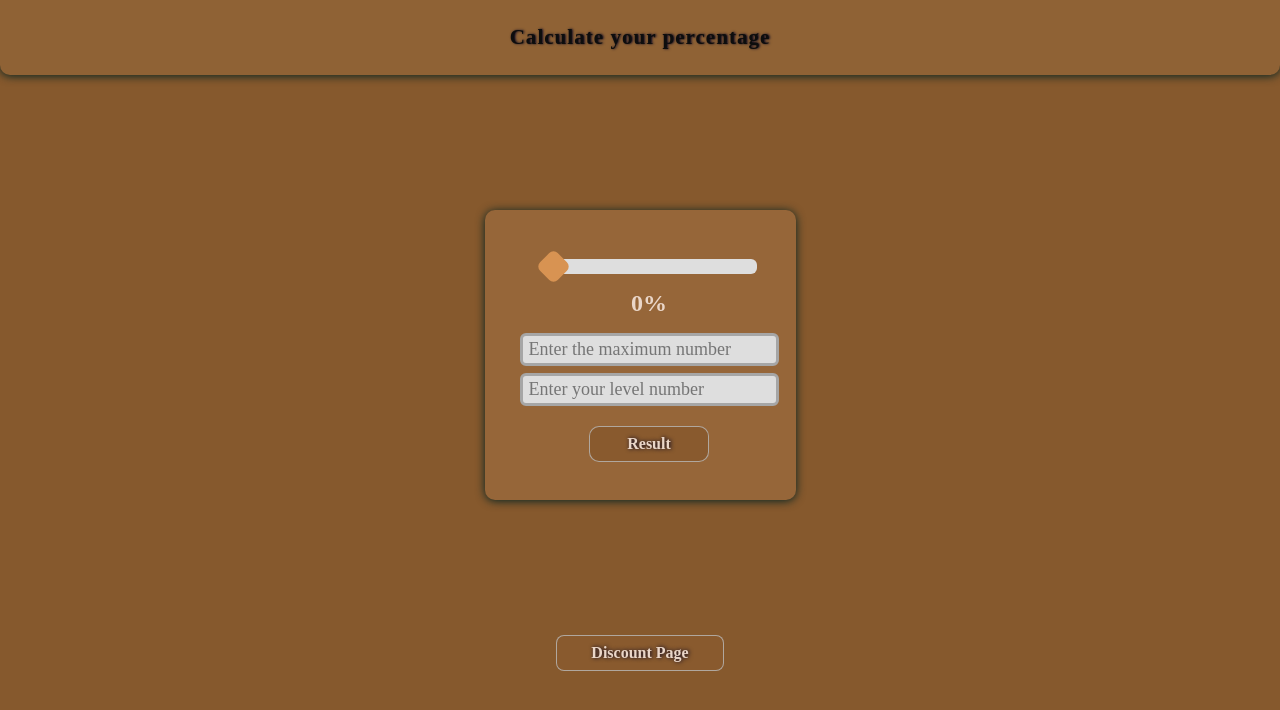
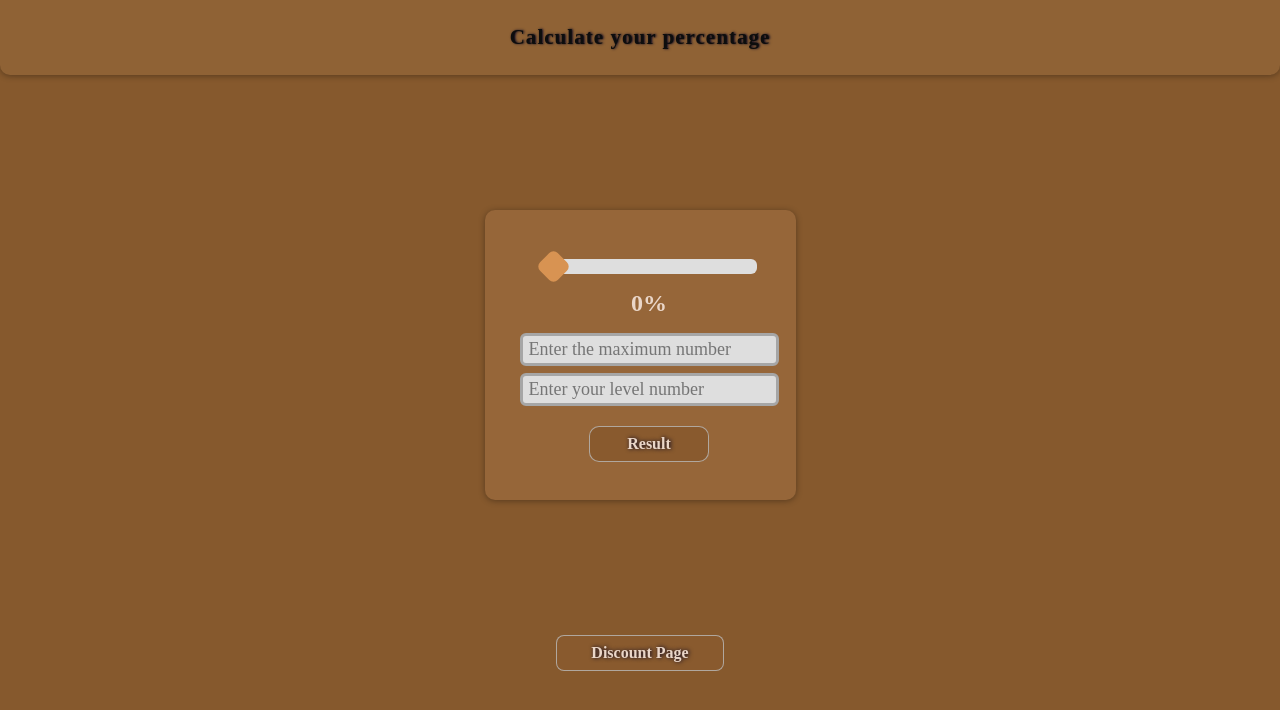
Before and after one commit to Ahmed-Osama2022/precentage-calc, a plain HTML site: page index.html in a window 1280 px wide. Drawn offline with Linux system fonts and the light colour scheme.

Commit message:
Edit the shadow

```diff
--- a/css/styles.css
+++ b/css/styles.css
@@ -125,7 +125,9 @@ a {
 
     /* Shadow */
     text-shadow: 4px 0 10px #000;
-    box-shadow: 0 1px 10px 0 #022;
+    /* box-shadow: 0 1px 10px 0 #022; */
+    /* New Shadow */
+    box-shadow: 0 1px 6px 0 rgba(0, 0, 0, .35);
 
     padding-bottom: 25px;
     border-bottom-left-radius: 10px;
@@ -160,7 +162,9 @@ a {
     background-color: #966639;
     border-radius: 10px;
 
-    box-shadow: 0 1px 10px 0 #022;
+    /* New Shadow */
+    box-shadow: 0 1px 6px 0 rgba(0, 0, 0, .35);
+
 }
 .input-box {
     width: 100%;
```
